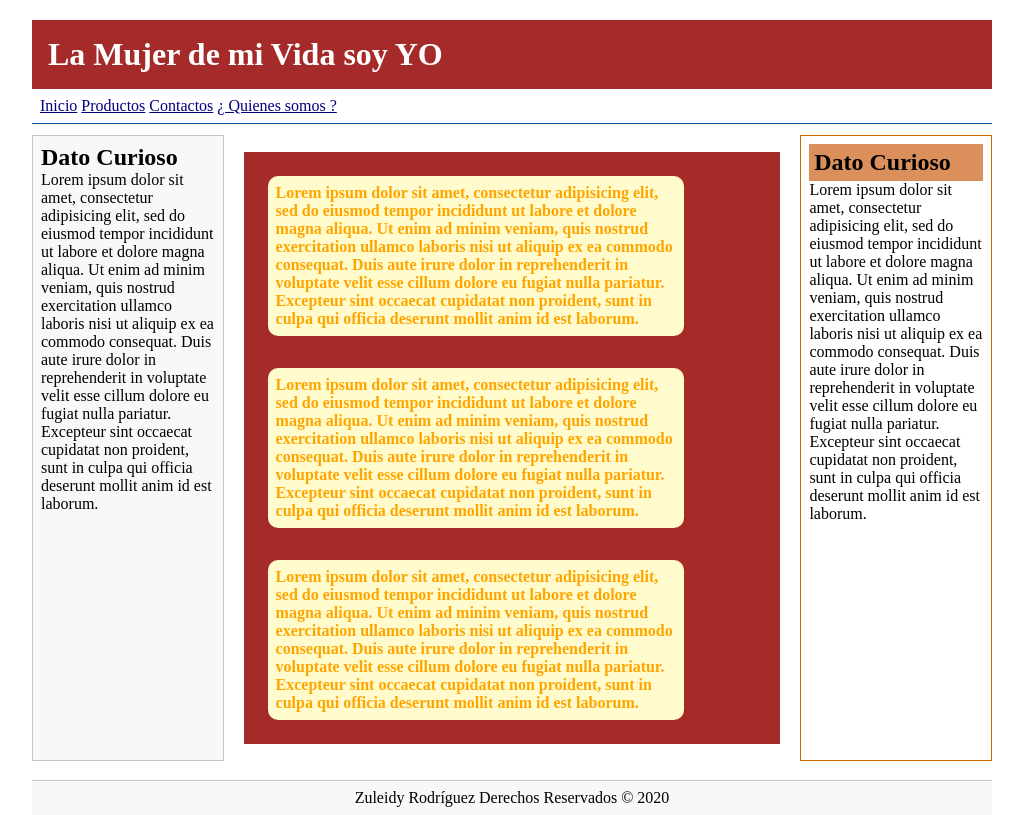
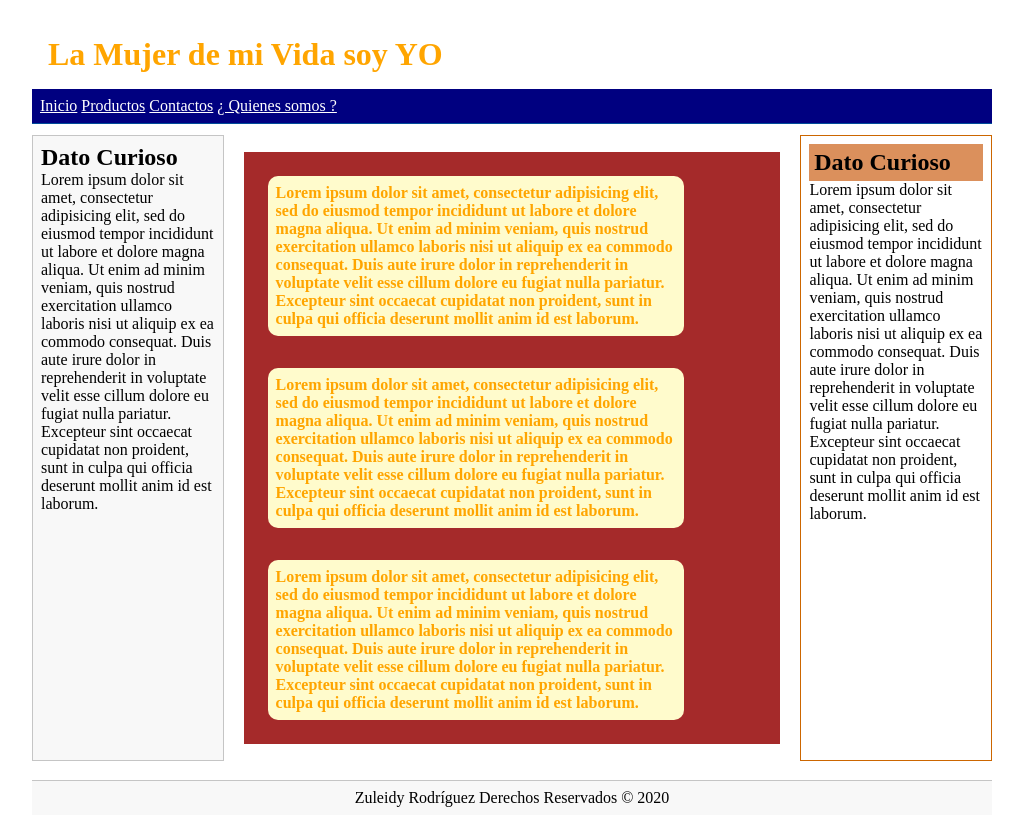
Before and after one commit to zulean1/Paginas-Web, a PHP site: template Blog/views/blog.html in a window 1280 px wide. Shown: the top 815 px of the page, without its empty margins (128-1151 px from the left). Run offline with PHP 8.4, Linux system fonts and the light colour scheme; the template is opened without the code that fills it, so the values that code supplies are empty.

Commit message:
Bordes y fondos al blog

```diff
--- a/Blog/css/miestilo.css
+++ b/Blog/css/miestilo.css
@@ -3,9 +3,7 @@
 	padding: 0px;
 
 }
-body{
 
-}
 .content
 {
 
@@ -17,7 +15,7 @@ body{
      box-sizing: border-box;
 }
 .cabecera{
-	background: brown;
+
 
     padding: 1em;
 }
@@ -25,6 +23,7 @@ body{
     padding:0.5em;
     margin-bottom: 0.5em;
     border-bottom: 1px solid #004C99;
+    background: navy;
 
 }
 nav ul li {
@@ -32,10 +31,10 @@ nav ul li {
 }
 a{
       list-style: none;
-       color: navy;
+       color: white;
  }
  a:hover{
-    color: lime;
+    color: black;
  }
 
 .centro{
@@ -80,7 +79,7 @@ a{
     width: 220px;
     margin: 3px auto;
     padding: 0.5em;
-   border: 1px solid #CC6600;
+    border: 1px solid #CC6600;
 
  }
 
@@ -96,7 +95,7 @@ a{
     padding: 0.5em;
 }
 h1{
-	color: white;
+	color: orange;
 }
 .acerca h2{
     background-color: #DB905C;
```
